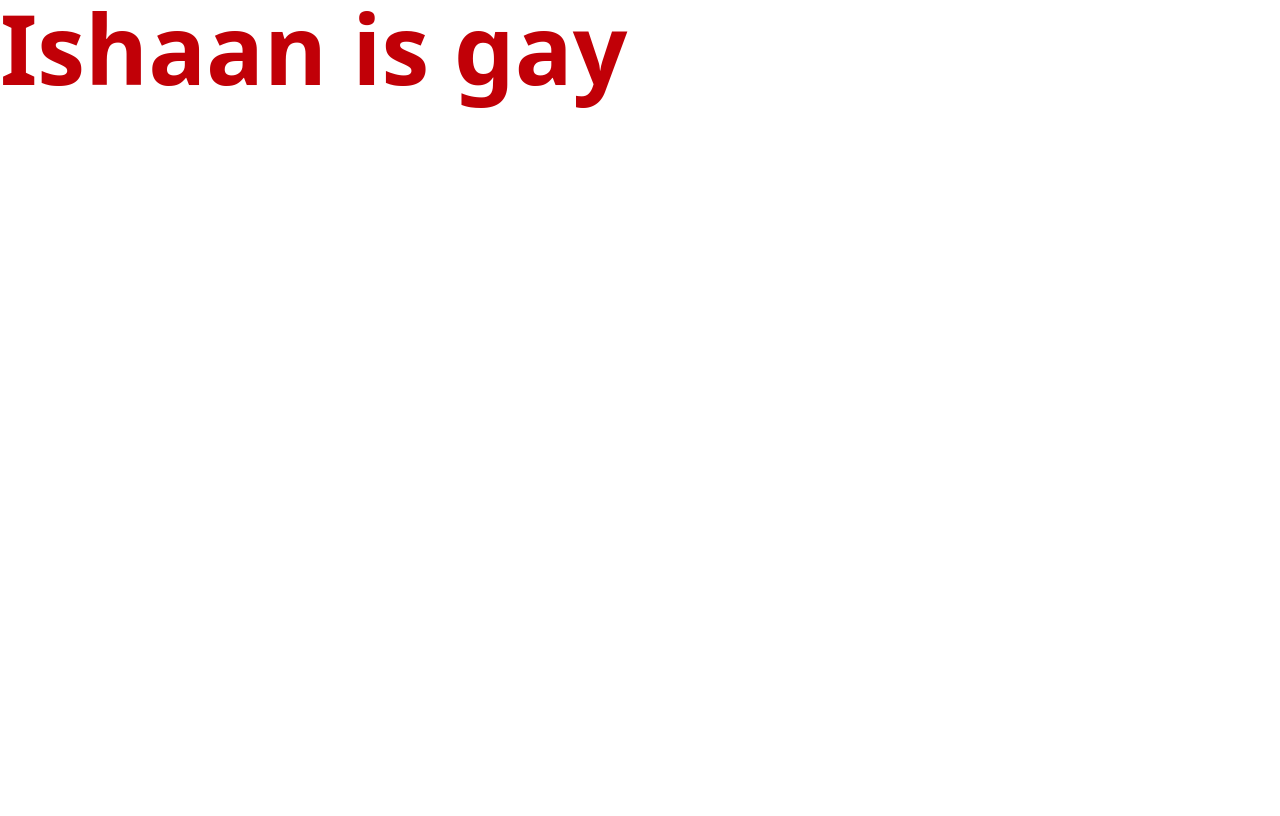
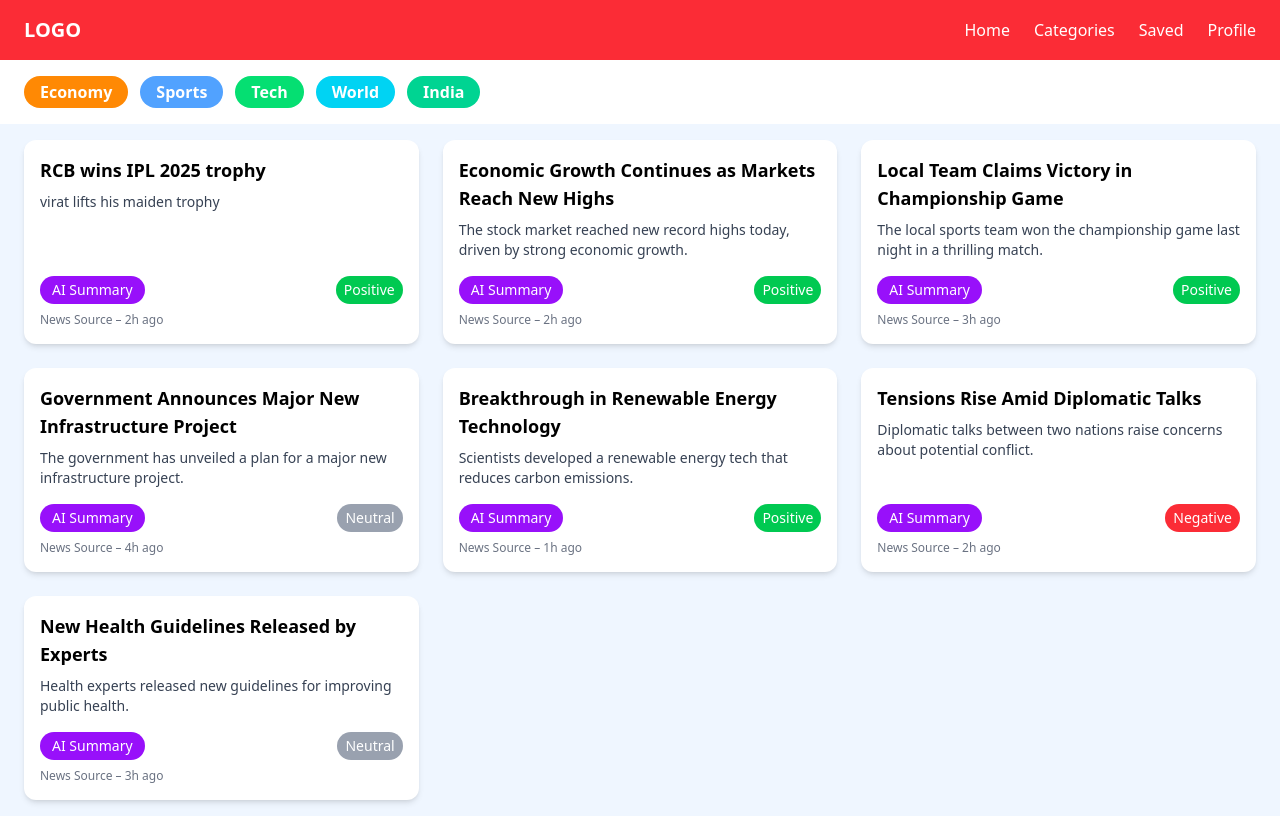
Before and after one commit to kyoos15/IITISOC-InfiniteFeedRecommender-WebApp, a React (Vite) app: page / in a window 1280 px wide. Built offline with nearby package versions, Linux system fonts and the light colour scheme.

Commit message:
Update homepage UI and fix bug in feed loader

```diff
--- a/src/App.jsx
+++ b/src/App.jsx
@@ -1,12 +1,19 @@
+import React from 'react';
+import Navbar from './components/Navbar';
+import CategoryBar from './components/CategoryBar';
+import NewsFeed from './components/NewsFeed';
+import { NewsProvider } from './context/NewsContext';
 
+const App = () => {
+  return (
+    <NewsProvider>
+      <div className="min-h-screen bg-blue-50">
+        <Navbar />
+        <CategoryBar />
+        <NewsFeed />
+      </div>
+    </NewsProvider>
+  );
+};
 
-function App() {
-
-  return (
-    <div className="text-red-700 font-extrabold text-8xl">
-        Ishaan is gay
-    </div>
-  )
-}
-
-export default App
+export default App;
--- /dev/null
+++ b/src/components/CategoryBar.jsx
@@ -0,0 +1,28 @@
+import React from 'react';
+
+const categories = ['Economy', 'Sports', 'Tech', 'World', 'India'];
+
+const colors = {
+  Economy: 'bg-orange-400',
+  Sports: 'bg-blue-400',
+  Tech: 'bg-green-400',
+  World: 'bg-cyan-400',
+  India: 'bg-emerald-400'
+};
+
+const CategoryBar = () => {
+  return (
+    <div className="flex flex-wrap gap-3 px-6 py-4 bg-white">
+      {categories.map(category => (
+        <span
+          key={category}
+          className={`px-4 py-1 rounded-full text-white font-semibold ${colors[category]}`}
+        >
+          {category}
+        </span>
+      ))}
+    </div>
+  );
+};
+
+export default CategoryBar;
--- /dev/null
+++ b/src/components/Navbar.jsx
@@ -0,0 +1,17 @@
+import React from 'react';
+
+const Navbar = () => {
+  return (
+    <nav className="bg-red-500 text-white px-6 py-4 flex justify-between items-center">
+      <div className="font-bold text-xl">LOGO</div>
+      <div className="space-x-6">
+        <a href="#">Home</a>
+        <a href="#">Categories</a>
+        <a href="#">Saved</a>
+        <a href="#">Profile</a>
+      </div>
+    </nav>
+  );
+};
+
+export default Navbar;
--- /dev/null
+++ b/src/components/NewsCard.jsx
@@ -0,0 +1,27 @@
+import React from 'react';
+
+const sentimentColor = {
+  Positive: 'bg-green-500',
+  Neutral: 'bg-gray-400',
+  Negative: 'bg-red-500'
+};
+
+const NewsCard = ({ title, summary, sentiment, time }) => {
+  return (
+    <div className="p-4 rounded-xl shadow-md bg-white flex flex-col justify-between h-full">
+      <div>
+        <h2 className="font-bold text-lg mb-2">{title}</h2>
+        <p className="text-sm text-gray-700 mb-4">{summary}</p>
+      </div>
+      <div className="flex justify-between items-center mt-auto">
+        <button className="bg-purple-600 text-white px-3 py-1 rounded-full text-sm">AI Summary</button>
+        <span className={`text-white text-sm px-2 py-1 rounded-full ${sentimentColor[sentiment]}`}>
+          {sentiment}
+        </span>
+      </div>
+      <div className="text-xs text-gray-500 mt-2">News Source – {time}</div>
+    </div>
+  );
+};
+
+export default NewsCard;
--- /dev/null
+++ b/src/components/NewsFeed.jsx
@@ -0,0 +1,17 @@
+import React from 'react';
+import NewsCard from './NewsCard';
+import { useNews } from '../context/NewsContext';
+
+const NewsFeed = () => {
+  const { news } = useNews();
+
+  return (
+    <div className="px-6 py-4 grid gap-6 sm:grid-cols-1 md:grid-cols-2 lg:grid-cols-3">
+      {news.map((item, idx) => (
+        <NewsCard key={idx} {...item} />
+      ))}
+    </div>
+  );
+};
+
+export default NewsFeed;
--- /dev/null
+++ b/src/context/NewsContext.jsx
@@ -0,0 +1,71 @@
+import React, { createContext, useContext, useState, useEffect } from 'react';
+
+const NewsContext = createContext();
+
+export const NewsProvider = ({ children }) => {
+  const [news, setNews] = useState([]);
+
+  useEffect(() => {
+    // will have to replace with api call
+    const localNews = [
+            {
+    title: 'RCB wins IPL 2025 trophy',
+    summary: 'virat lifts his maiden trophy',
+    sentiment: 'Positive',
+    category: 'sports',
+    time: '2h ago'
+  },
+      {
+    title: 'Economic Growth Continues as Markets Reach New Highs',
+    summary: 'The stock market reached new record highs today, driven by strong economic growth.',
+    sentiment: 'Positive',
+    category: 'Economy',
+    time: '2h ago'
+  },
+  {
+    title: 'Local Team Claims Victory in Championship Game',
+    summary: 'The local sports team won the championship game last night in a thrilling match.',
+    sentiment: 'Positive',
+    category: 'Sports',
+    time: '3h ago'
+  },
+  {
+    title: 'Government Announces Major New Infrastructure Project',
+    summary: 'The government has unveiled a plan for a major new infrastructure project.',
+    sentiment: 'Neutral',
+    category: 'Economy',
+    time: '4h ago'
+  },
+  {
+    title: 'Breakthrough in Renewable Energy Technology',
+    summary: 'Scientists developed a renewable energy tech that reduces carbon emissions.',
+    sentiment: 'Positive',
+    category: 'Tech',
+    time: '1h ago'
+  },
+  {
+    title: 'Tensions Rise Amid Diplomatic Talks',
+    summary: 'Diplomatic talks between two nations raise concerns about potential conflict.',
+    sentiment: 'Negative',
+    category: 'World',
+    time: '2h ago'
+  },
+  {
+    title: 'New Health Guidelines Released by Experts',
+    summary: 'Health experts released new guidelines for improving public health.',
+    sentiment: 'Neutral',
+    category: 'India',
+    time: '3h ago'
+  },
+    ];
+    setNews(localNews);
+  }, []);
+
+  return (
+    <NewsContext.Provider value={{ news, setNews }}>
+      {children}
+    </NewsContext.Provider>
+  );
+};
+
+export const useNews = () => useContext(NewsContext);
```
